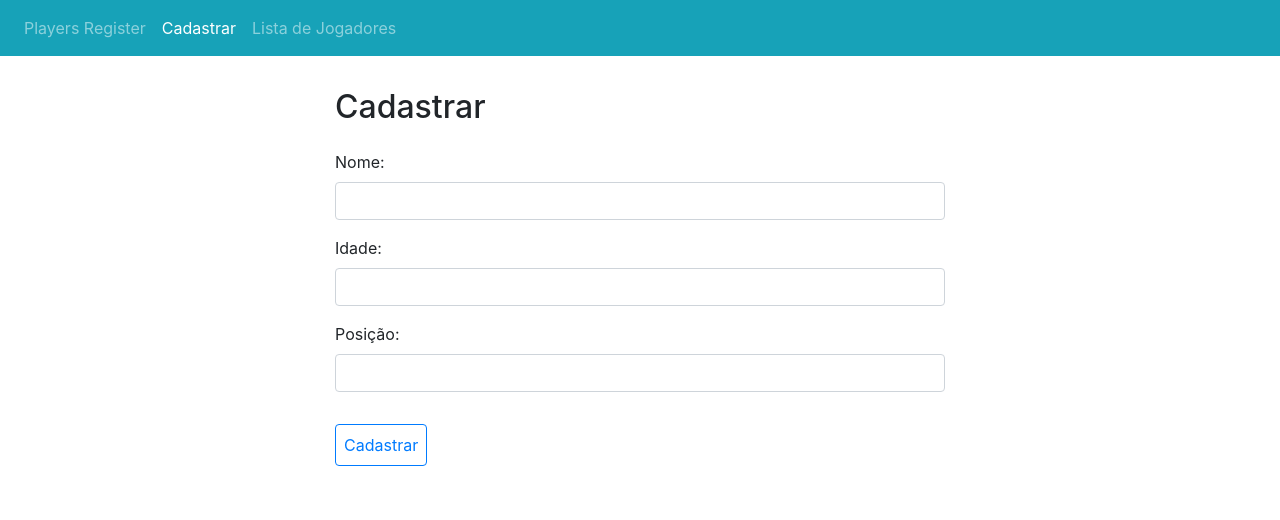
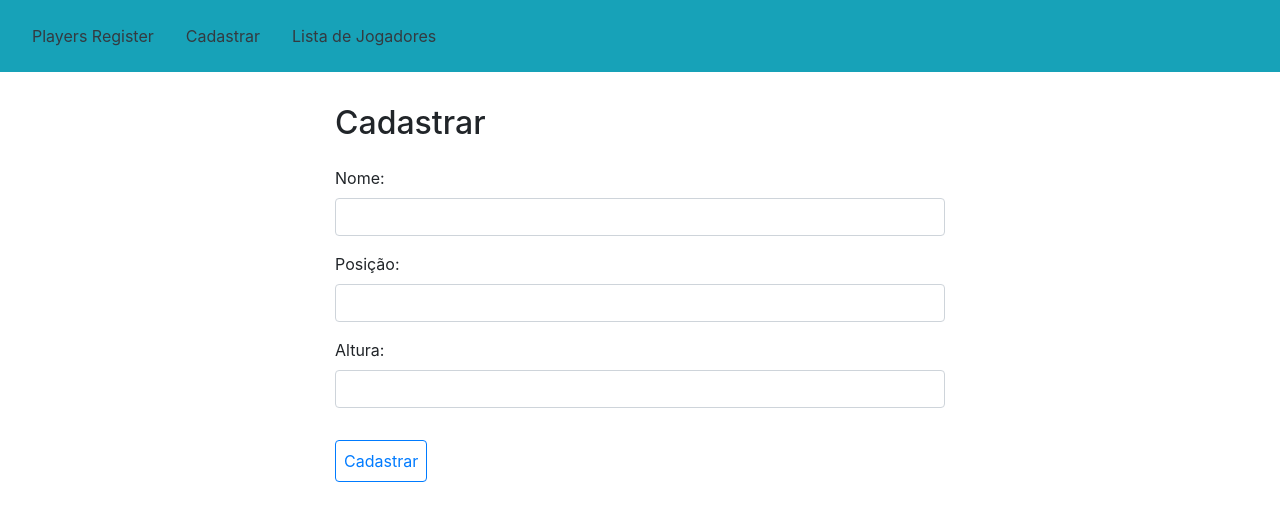
Before and after one commit to deboragoncalves/test-simplus, an Angular app in the folder project/: page /register in a window 1280 px wide. Shown: the top 520 px of the page. Built offline with nearby package versions, Linux system fonts and the light colour scheme.

Commit message:
Método post

```diff
--- a/project/src/app/app.component.css
+++ b/project/src/app/app.component.css
@@ -0,0 +1,3 @@
+.navbar-nav .nav-item .nav-link:hover {
+    background: white;
+}
--- a/project/src/app/app.component.html
+++ b/project/src/app/app.component.html
@@ -1,13 +1,13 @@
 <nav class="navbar navbar-expand-sm bg-info navbar-dark">
   <ul class="navbar-nav">
-    <li class="nav-item">
-      <a class="nav-link" href="#">Players Register</a>
+    <li class="nav-item p-2 pt-0 pb-0">
+      <a class="nav-link text-dark" href="#">Players Register</a>
     </li>
-    <li class="nav-item">
-      <a class="nav-link" routerLink="/register" routerLinkActive="active">Cadastrar</a>
+    <li class="nav-item p-2 pt-0 pb-0">
+      <a class="nav-link text-dark" routerLink="/register" routerLinkActive="active">Cadastrar</a>
     </li>
-    <li class="nav-item">
-      <a class="nav-link" routerLink="/players" routerLinkActive="active">Lista de Jogadores</a>
+    <li class="nav-item p-2 pt-0 pb-0">
+      <a class="nav-link text-dark" routerLink="/players" routerLinkActive="active">Lista de Jogadores</a>
     </li>
   </ul>
 </nav>
--- a/project/src/app/model/model.player.ts
+++ b/project/src/app/model/model.player.ts
@@ -2,5 +2,5 @@ export class Player{
     id: number;
     name: String;
     position: String;
-    age: number;
+    height: number;
 }
--- a/project/src/app/player/create-player/create-player.component.html
+++ b/project/src/app/player/create-player/create-player.component.html
@@ -1,4 +1,4 @@
-<div [hidden]="formHidden" class="container-sm w-50 pt-3">
+<div class="container-sm w-50 pt-3">
     <h2 class="pt-3">Cadastrar</h2>
     <form (ngSubmit)="submit()" class="pt-3">
         <div class="form-group">
@@ -7,16 +7,16 @@
         </div>
 
         <div class="form-group">
-            <label>Idade:</label>
-            <input type="number" class="form-control" name="age" id="age" [(ngModel)]="player.age" required />
-        </div>
-
-        <div class="form-group">
             <label>Posição:</label>
             <input type="text" class="form-control" name="position" id="position" [(ngModel)]="player.position" required />
         </div>
 
-        <button class="btn btn-outline-primary btn-md mt-3 p-2" routerLink="/players">Cadastrar</button>
+        <div class="form-group">
+            <label>Altura:</label>
+            <input type="number" class="form-control" name="age" id="age" [(ngModel)]="player.height" required />
+        </div>
+
+        <button type="submit" class="btn btn-outline-primary btn-md mt-3 p-2">Cadastrar</button>
     </form>
     <router-outlet></router-outlet>
 </div>
--- a/project/src/app/player/create-player/create-player.component.ts
+++ b/project/src/app/player/create-player/create-player.component.ts
@@ -15,8 +15,6 @@ export class CreatePlayerComponent implements OnInit {
 
   player : Player = new Player();
 
-  formHidden = false;
-
   constructor(private playerService: PlayerService, private router:Router) { }
 
   ngOnInit(): void {
@@ -24,21 +22,21 @@ export class CreatePlayerComponent implements OnInit {
 
   submit() {
 
-    // Esconder formulário
-
-    this.formHidden = true;
-
     // Post
 
-    this.playerService.createPlayer(this.player).subscribe(data => console.log(data), error => console.log(error));
+    this.playerService.createPlayer(this.player).subscribe(data => {
+
+      console.log(data)
+
+      // Ir para a lista
+
+      this.router.navigate(['/players']);
+
+    }, error => console.log(error));
 
     // Limpar formulário
 
     this.player = new Player();
-
-    // Ir para a lista
-
-    this.router.navigate(['/players']);
   }
 
 }
--- a/project/src/app/service/player.service.ts
+++ b/project/src/app/service/player.service.ts
@@ -21,8 +21,8 @@ export class PlayerService {
     return this.http.get<Player[]>(this.baseUrl);
   }
 
-  createPlayer(player: Player) {
-    return this.http.post<ApiResponse>(this.baseUrl, player);
+  createPlayer(player: Player) : Observable<Object> {
+    return this.http.post(this.baseUrl, player);
   }
 
   updatePlayer(id: number, player: Player): Observable<ApiResponse> {
```
Also changed, not shown: 1 other file (tests, documents, lock files or other folders).
